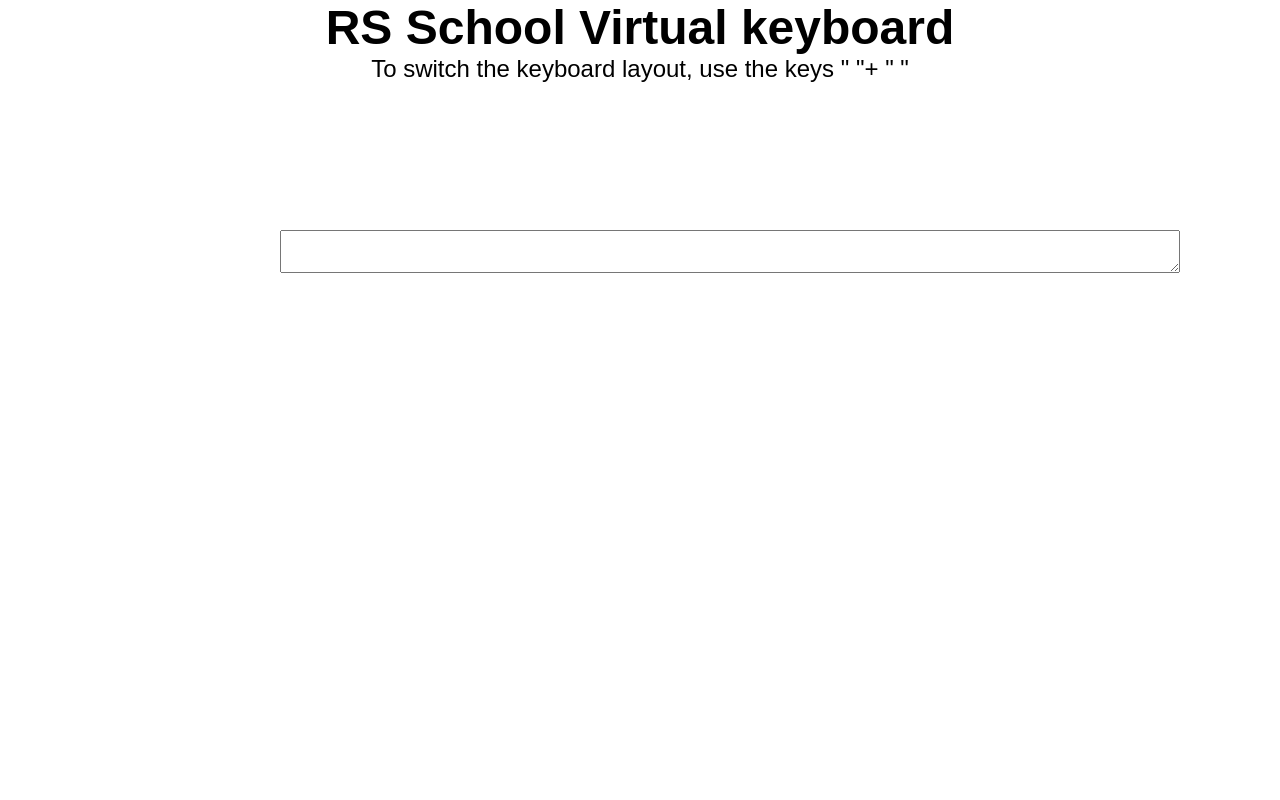
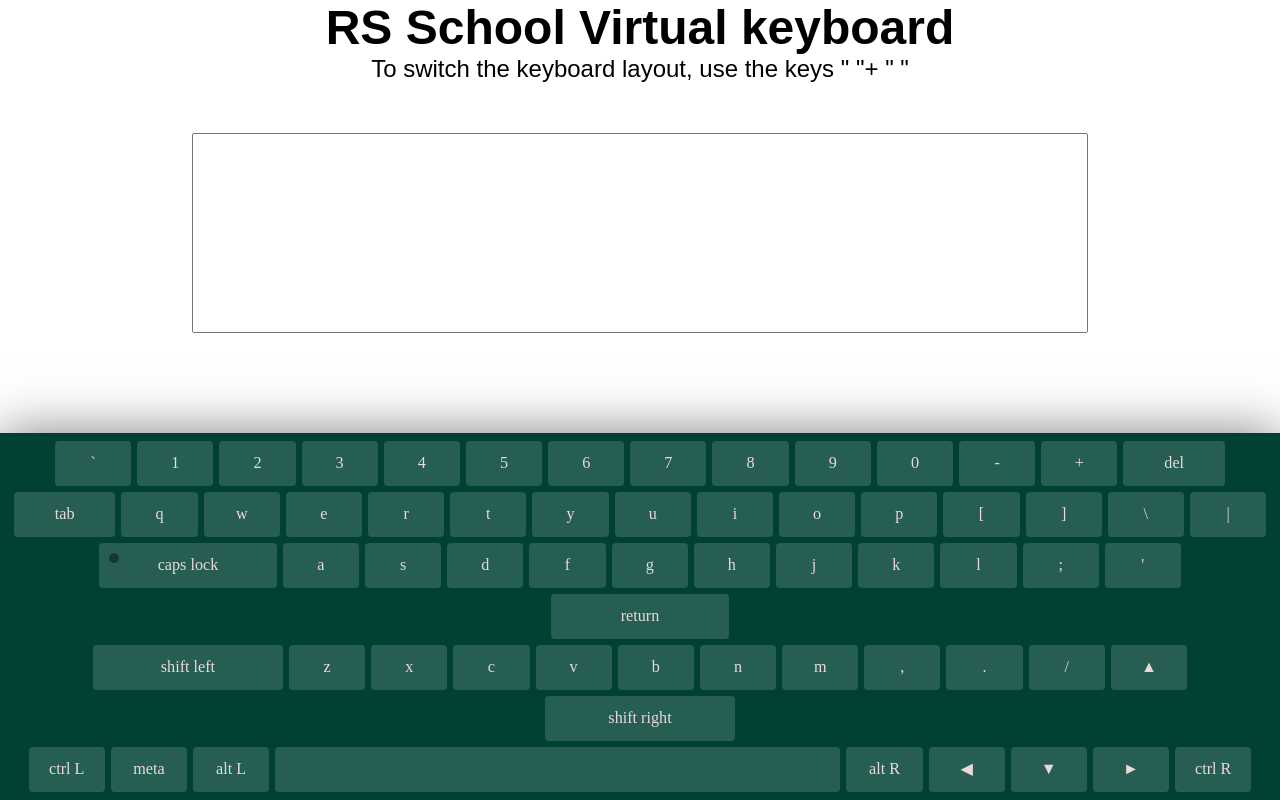
Before and after one commit to PartyZzzan77/virtual-keyboard-2022q1, a website built with webpack: page src/index.html in a window 1280 px wide. Built offline with nearby package versions, Linux system fonts and the light colour scheme.

Commit message:
feat: add breaklines for keyboard keys lines

```diff
--- a/src/components/EntryField/_entryField.scss
+++ b/src/components/EntryField/_entryField.scss
@@ -1,7 +1,8 @@
 .entryField{
-  position:absolute;
-  top:230px;
-  right:100px;
-  width:900px ;
-  // resize: none;
+  // position:absolute;
+  display: block;
+  margin: 50px auto;
+  width:70% ;
+  height: 200px;
+  resize: none;
 }
--- a/src/components/Keyboard/Keyboard.js
+++ b/src/components/Keyboard/Keyboard.js
@@ -17,7 +17,7 @@ export default class keyboard {
         "0",
         "-",
         "+",
-        "backspace",
+        "del",
         "tab",
         "q",
         "w",
@@ -32,7 +32,7 @@ export default class keyboard {
         "[",
         "]",
         "\\",
-        "del",
+        "|",
         "caps lock",
         "a",
         "s",
@@ -46,7 +46,7 @@ export default class keyboard {
         ";",
         "'",
         "return",
-        "shift",
+        "shift left",
         "z",
         "x",
         "c",
@@ -58,16 +58,16 @@ export default class keyboard {
         ".",
         "/",
         "&#9650",
-        "shift",
-        "ctrl",
+        "shift right",
+        "ctrl L",
         "meta",
-        "alt",
+        "alt L",
         "",
-        "alt",
+        "alt R",
         "&#9664",
         "&#9660",
         "&#9658",
-        "ctrl",
+        "ctrl R",
       ],
       ru: [
         "ё",
@@ -83,7 +83,7 @@ export default class keyboard {
         "0",
         "-",
         "=",
-        "backspace",
+        "del",
         "tab",
         "й",
         "ц",
@@ -98,7 +98,7 @@ export default class keyboard {
         "х",
         "ъ",
         "\\",
-        "del",
+        "|",
         "caps lock",
         "ф",
         "ы",
@@ -112,7 +112,7 @@ export default class keyboard {
         "ж",
         "э",
         "return",
-        "shift",
+        "shift left",
         "я",
         "ч",
         "с",
@@ -124,16 +124,16 @@ export default class keyboard {
         "ю",
         ".",
         "&#9650",
-        "shift",
-        "ctrl",
+        "shift right",
+        "ctrl L",
         "meta",
-        "alt",
+        "alt L",
         "",
-        "alt",
+        "alt R",
         "&#9664",
         "&#9660",
         "&#9658",
-        "ctrl",
+        "ctrl R",
       ],
     };
     this.handlers = {
@@ -169,9 +169,11 @@ export default class keyboard {
       keyElem.setAttribute("type", "button");
       keyElem.innerHTML = key;
 
-      if (key === "tab" || key === "delete") {
-        console.log(keyElem);
+      if (key === "tab" || key === "del") {
         keyElem.classList.add("keyboard__key_small");
+      }
+      if (key === "shift left" || key === "shift right") {
+        keyElem.classList.add("keyboard__key_large");
       }
       if (key === "caps lock") {
         keyElem.classList.add(
@@ -188,10 +190,16 @@ export default class keyboard {
       if (key === "shift") {
         keyElem.classList.add("keyboard__key_large");
       }
-      if (key === "backspace") {
-        console.log(keyElem);
-        keyElem.insertBefore();
+      if (
+        key === "tab" ||
+        key === "caps lock" ||
+        key === "shift left" ||
+        key === "ctrl L"
+      ) {
+        const breakLine = document.createElement("br");
+        fragment.append(breakLine);
       }
+      fragment.append(keyElem);
     });
 
     return fragment;
--- a/webpack.config.js
+++ b/webpack.config.js
@@ -107,6 +107,9 @@ module.exports = {
   },
   optimization: optimization(),
   devServer: {
+    client: {
+      overlay: false,
+    },
     port: 4200,
   },
   module: {
```
